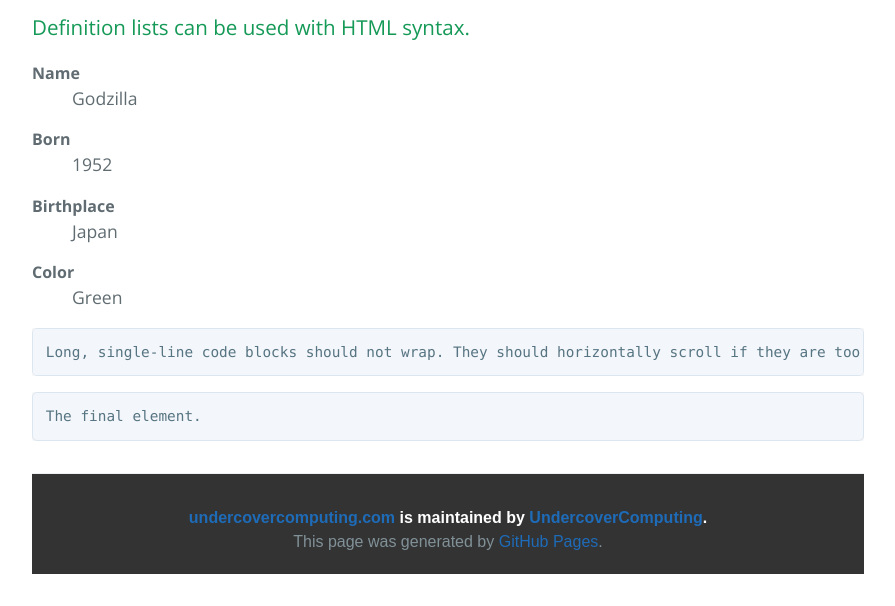
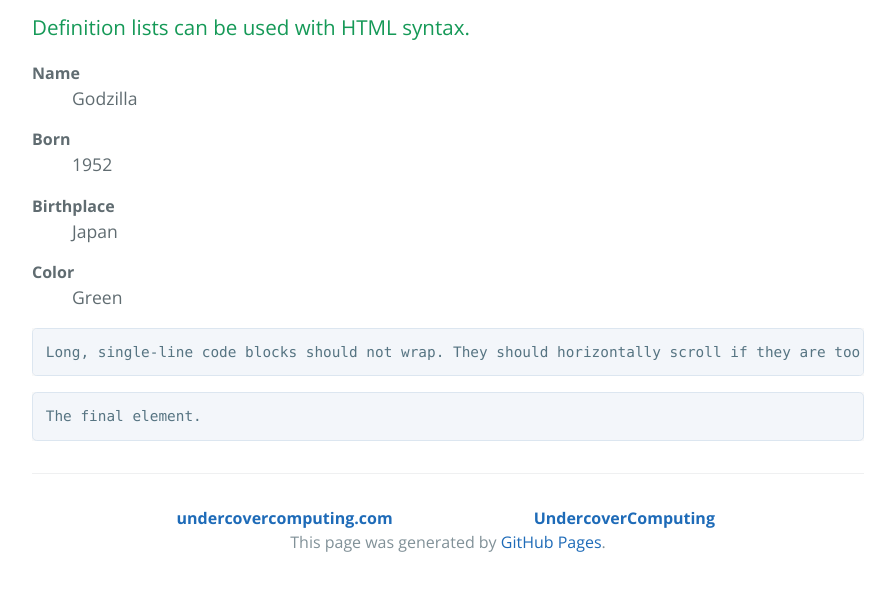
Before and after one commit to UndercoverComputing/undercovercomputing.com, a Jekyll site: the page built from index.md, in a window 1280 px wide. Shown: the part 3504-4110 px from the top of the page, without its empty margins (192-1087 px from the left). Built offline with Jekyll 4.4.1, drawn with Linux system fonts in a browser that asks for light colours.

Commit message:
Update style.scss

```diff
--- a/assets/css/style.scss
+++ b/assets/css/style.scss
@@ -84,7 +84,6 @@
 footer {
     text-align: center;
     padding: 20px 0;
-    background: #333;
     color: #fff;
 }
 
@@ -99,15 +98,6 @@
 }
 
 /* Footer Styles */
-footer {
-    background-color: #333;
-    color: #fff;
-    padding: 20px;
-    text-align: center;
-    font-family: Arial, sans-serif; /* Change font */
-    border-top: 2px solid #444; /* Add a border for separation */
-}
-
 footer p {
     margin-bottom: 10px; /* Space below the text */
     font-size: 1.2em; /* Slightly larger font size */
@@ -131,6 +121,6 @@
 }
 
 footer ul li a:hover {
-    color: #ffcc00; /* Change color on hover */
+    color: #00bbff; /* Change color on hover */
     text-decoration: underline; /* Keep underline on hover */
 }
```
